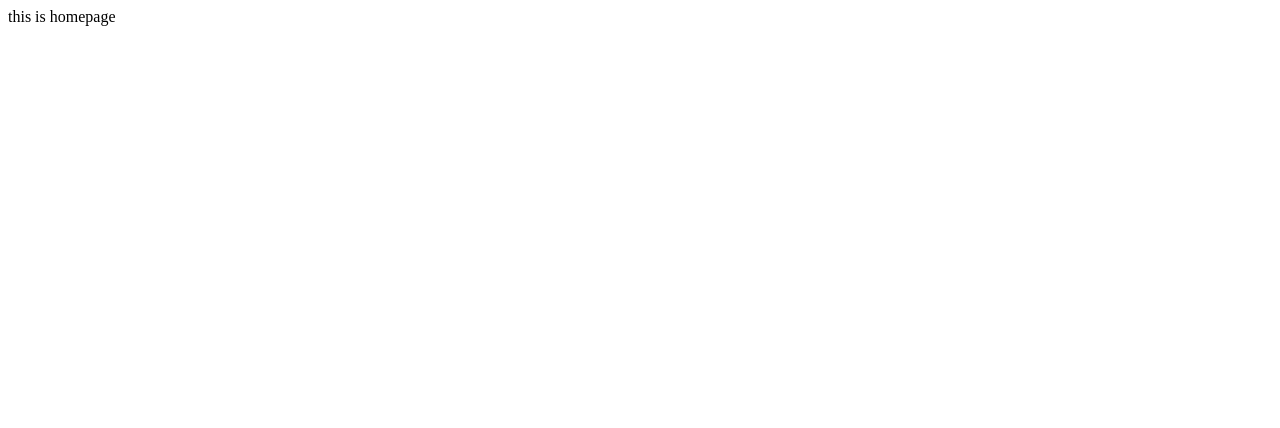
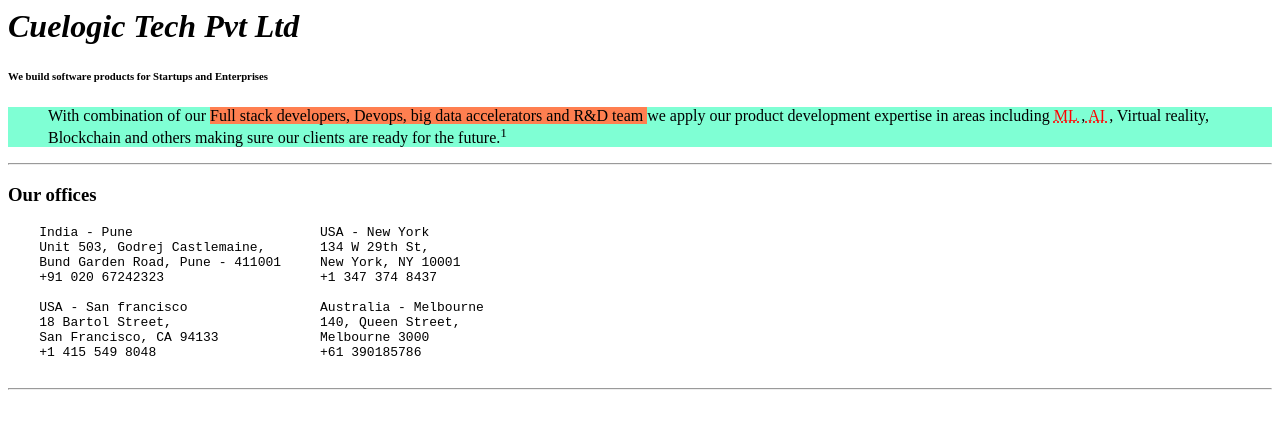
Before and after one commit to mahesha-cuelogic/HTML-CSS_Basics, a plain HTML site: page index.html in a window 1280 px wide. Drawn offline with Linux system fonts and the light colour scheme.

Commit message:
text tags and info added

```diff
--- a/index.html
+++ b/index.html
@@ -1,10 +1,42 @@
 <html>
 <head>
 <title>
-    homepage
+    text formatting tags
 </title>
+
+<style type="text/css">
+
+    abbr,acronym{
+        color: red
+    }
+    .heighlight{
+        background-color:coral
+    }
+
+
+    </style>
+    </head>
 <body>
-this is homepage
+<h1><cite>Cuelogic Tech Pvt Ltd</cite></h1>
+<h6>We build software products for Startups and Enterprises</h6>
+    <div style=background-color:aquamarine> <blockquote cite="http://www.cuelogic.com/">
+    With combination of our <span class="heighlight">Full stack developers, Devops, big data accelerators and R&D team </span> we apply our product development expertise in areas including <abbr title="Machine learning"> ML </abbr>,<acronym title= "Artificial intelligence"> AI </acronym>, Virtual reality, Blockchain and others making sure our clients are ready for the future.<sup>1</sup>
+        </blockquote>
+    </div>
+    <hr>
+
+    <h3>Our offices</h3>
+    <pre>
+    India - Pune                        USA - New York
+    Unit 503, Godrej Castlemaine,       134 W 29th St,
+    Bund Garden Road, Pune - 411001     New York, NY 10001
+    +91 020 67242323                    +1 347 374 8437
+
+    USA - San francisco                 Australia - Melbourne
+    18 Bartol Street,                   140, Queen Street,
+    San Francisco, CA 94133             Melbourne 3000
+    +1 415 549 8048                     +61 390185786
+    </pre>
+    <hr>
 </body>
-</head>
 </html>
```
